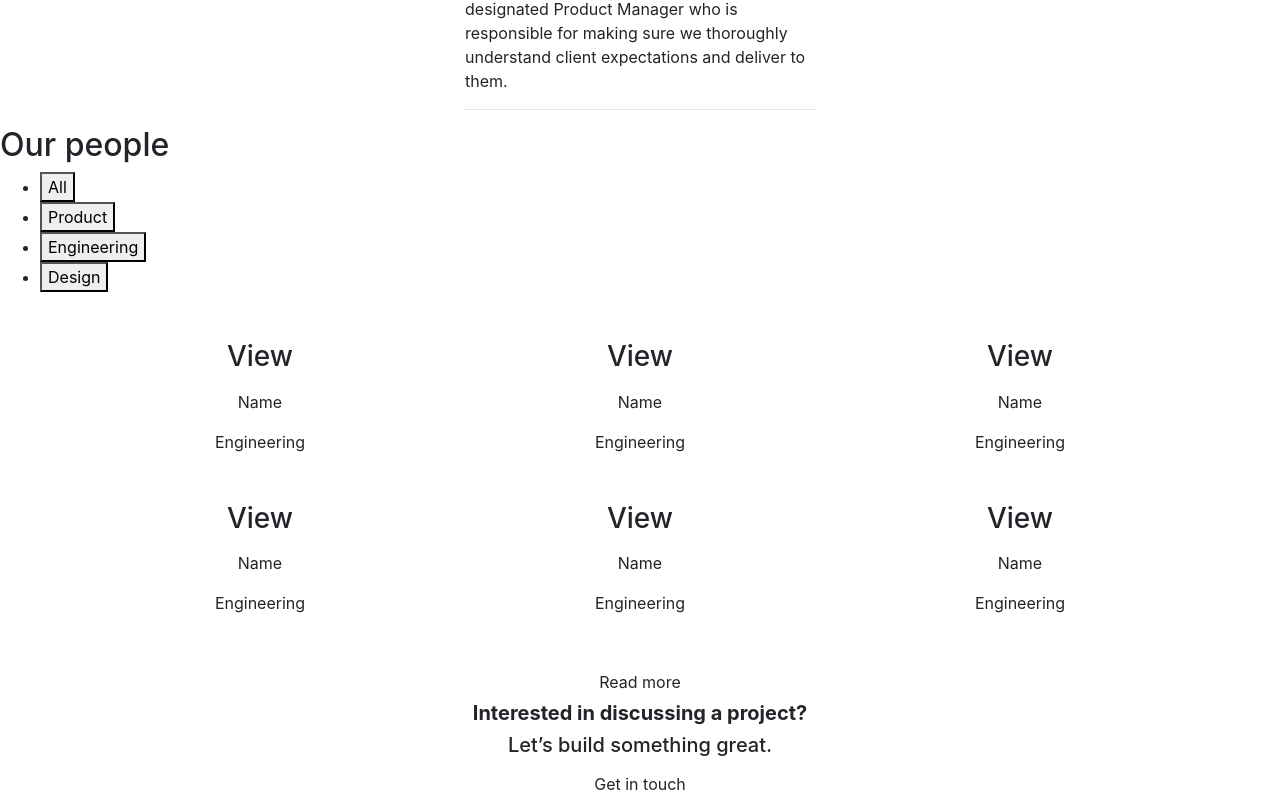
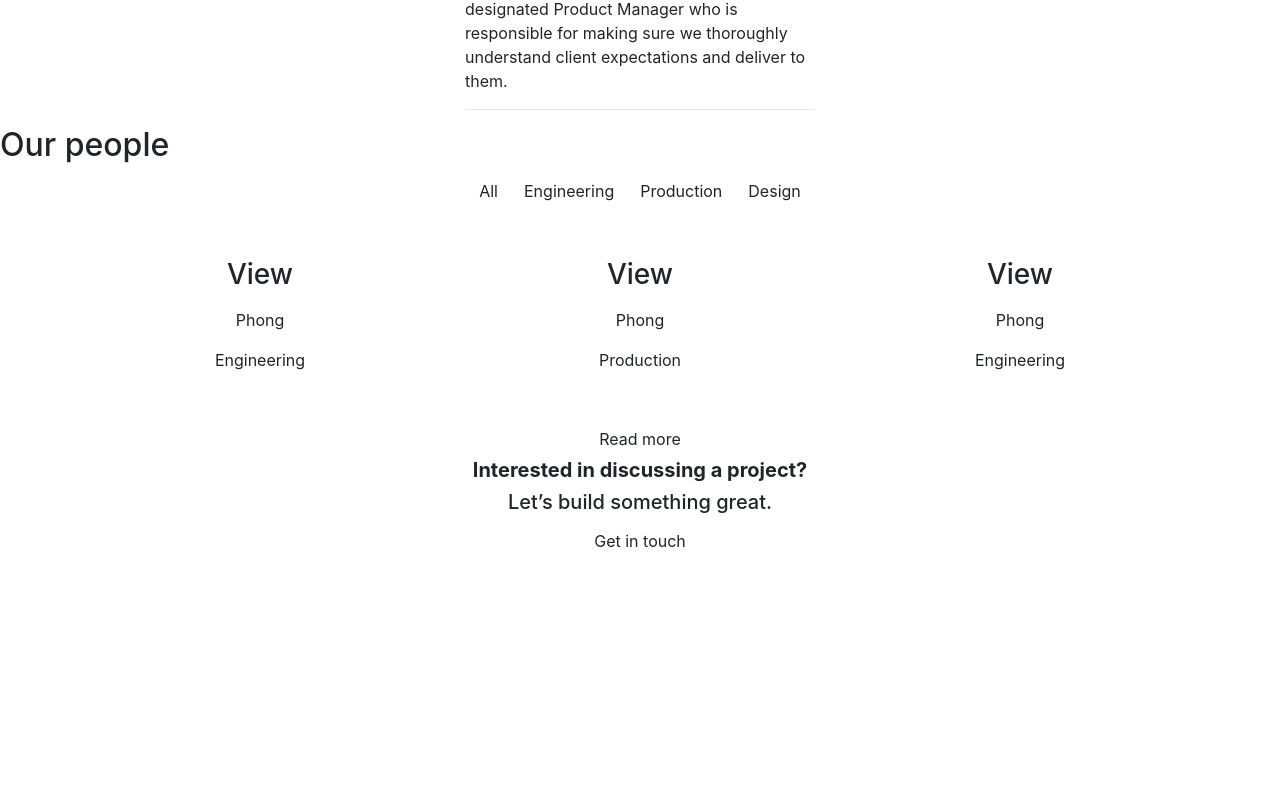
Before and after one commit to phong-Dev/IntelliNiche, a Next.js app: page /about in a window 1280 px wide. Shown: the part 614-1417 px from the top of the page. After the commit the page ends 1174 px from the top, so only its background shows below. Built offline with nearby package versions, Linux system fonts and the light colour scheme.

Commit message:
load more

```diff
--- a/components/Button.js
+++ b/components/Button.js
@@ -1,4 +1,4 @@
-const STYLES = ['btn--primary', 'btn--outline', 'btn--red', 'btn--black'];
+const STYLES = ['btn--primary', 'btn--outline', 'btn--red', 'btn--black', 'btn--line'];
 
 export const Button = ({
   children,
--- /dev/null
+++ b/components/ButtonFilter.js
@@ -0,0 +1,15 @@
+import { Button } from "../components/Button";
+
+const ButtonFilter = ({button, filter}) => {
+    return (
+        <div className="text-center">
+            {
+                button.map((cat, i)=>{
+                    return <Button key={i} type="button" buttonStyle="btn--line" onClick={()=> filter(cat)} className="btn">{cat}</Button>
+                })
+            }
+        </div>
+    )
+}
+
+export default ButtonFilter
--- /dev/null
+++ b/components/Menu.js
@@ -0,0 +1,25 @@
+const Menu = ({ menuItem }) => {
+  return (
+    <div className="row">
+      {
+        menuItem.map((item) => {
+          return (
+            <div key={item.id} className="col-md-4 col-sm-6">
+              <div  className="view-people">
+                <div className="effect-text">
+                  <h3>View</h3>
+                </div>
+              </div>
+              <div className="info-people mb-5 mt-3">
+                <p>{item.name}</p>
+                <p>{item.part}</p>
+              </div>
+            </div>
+          );
+        })
+      }
+    </div>
+  );
+};
+
+export default Menu;
--- a/pages/about.js
+++ b/pages/about.js
@@ -3,22 +3,36 @@ import Title from "../components/Title";
 import { Button } from "../components/Button";
 import { useState } from "react";
 import GetInTouch from "../components/GetInTouch";
+import items from './allPeople'
+// import Menu from "../components/Menu";
+import ButtonFilter from "../components/ButtonFilter";
+
+const allCategories = ['All', ...new Set(items.map(item => item.part))];
+
 
 const About = () => {
+  const [menuItem, setMenuItem] = useState(items)
+  const [buttons, setButtons] = useState(allCategories)
   const [button, setButton] = useState(true);
+  const [visible, setVisible] = useState(3)
 
-  const lists = [
-    { id: 1, title: "All" },
-    { id: 2, title: "Product" },
-    { id: 3, title: "Engineering" },
-    { id: 4, title: "Design" },
-  ];
 
-  const [selected, setSelected] = useState(1);
+   //Filter Function
+   const filter = (button) =>{
 
-  const handleColor = (row) => {
-    setSelected(row.id);
-  };
+    if(button === 'All'){
+      setMenuItem(items);
+      return;
+    }
+
+    const filteredData = items.filter(item => item.part ===  button);
+    setMenuItem(filteredData)
+  }
+
+  const showMore = () => {
+    setVisible((prevValue) => prevValue + 3)
+  }
+
 
   return (
     <>
@@ -121,99 +135,45 @@ const About = () => {
       <section id="people">
         <Title title="Our people" />
         <div className="filter-people">
-          <ul className="menu-people">
-            {/* <li ><button value="all" className={click ? "people-item active" : "fas fa-bars"}>All</button> </li>
-            <li ><button value="product" className={click ? "people-item active" : "fas fa-bars"}>Product</button></li>
-            <li><button value="engineering" className={click ? "people-item active" : "fas fa-bars"}>Engineering</button></li>
-            <li><button value="design" className={click ? "people-item active" : "fas fa-bars"}>Design</button></li> */}
+          {/* <ul className="menu-people">
             {lists.map((list) => (
               <li key={list.id}>
                 <button
                   key={list.id}
                   onClick={() => handleColor(list)}
-                  className={ (list.id === selected) ? "people-item active" : "people-item"}>
+                  className={
+                    list.id === selected ? "people-item active" : "people-item"
+                  }
+                >
                   {list.title}
                 </button>
               </li>
             ))}
-          </ul>
+          </ul> */}
+          <ButtonFilter button={buttons} filter={filter} />
         </div>
         <div className="container text-center mt-5">
+          {/* <Menu menuItem={menuItem}/> */}
           <div className="row">
-            <div className="col-md-4 col-sm-6">
-              <div className="view-people">
-              <div class="effect-text">
-          <h3>View</h3>
-
-        </div>
+      {
+        menuItem.slice(0, visible).map((item) => {
+          return (
+            <div key={item.id} className="col-md-4 col-sm-6">
+              <div  className="view-people">
+                <div className="effect-text">
+                  <h3>View</h3>
+                </div>
               </div>
               <div className="info-people mb-5 mt-3">
-                <p>Name</p>
-                <p>Engineering</p>
+                <p>{item.name}</p>
+                <p>{item.part}</p>
               </div>
             </div>
-            <div className="col-md-4 col-sm-6">
-              <div className="view-people">
-              <div class="effect-text">
-          <h3>View</h3>
-
-        </div>
-              </div>
-              <div className="info-people mb-5 mt-3">
-                <p>Name</p>
-                <p>Engineering</p>
-              </div>
-            </div>
-            <div className="col-md-4 col-sm-6">
-              <div className="view-people">
-              <div class="effect-text">
-          <h3>View</h3>
-
-        </div>
-              </div>
-              <div className="info-people mb-5 mt-3">
-                <p>Name</p>
-                <p>Engineering</p>
-              </div>
-            </div>
-            <div className="col-md-4 col-sm-6">
-              <div className="view-people">
-              <div class="effect-text">
-          <h3>View</h3>
-
-        </div>
-              </div>
-              <div className="info-people mb-5 mt-3">
-                <p>Name</p>
-                <p>Engineering</p>
-              </div>
-            </div>
-            <div className="col-md-4 col-sm-6">
-              <div className="view-people">
-              <div class="effect-text">
-          <h3>View</h3>
-
-        </div>
-              </div>
-              <div className="info-people mb-5 mt-3">
-                <p>Name</p>
-                <p>Engineering</p>
-              </div>
-            </div>
-            <div className="col-md-4 col-sm-6">
-              <div className="view-people">
-              <div class="effect-text">
-          <h3>View</h3>
-
-        </div>
-              </div>
-              <div className="info-people mb-5 mt-3">
-                <p>Name</p>
-                <p>Engineering</p>
-              </div>
-            </div>
-          </div>
-          {button && <Button buttonStyle="btn--black">Read more</Button>}
+          );
+        })
+      }
+    </div>
+          {button && <Button buttonStyle="btn--black" onClick={showMore}>Read more</Button>}
         </div>
       </section>
       {/* ----------end people------------- */}
--- /dev/null
+++ b/pages/allPeople.js
@@ -0,0 +1,32 @@
+export default [
+    {
+        id: 1,
+        name: 'Phong',
+        part: 'Engineering'
+    },
+    {
+        id: 2,
+        name: 'Phong',
+        part: 'Production'
+    },
+    {
+        id: 3,
+        name: 'Phong',
+        part: 'Engineering'
+    },
+    {
+        id: 4,
+        name: 'Phong',
+        part: 'Design'
+    },
+    {
+        id: 5,
+        name: 'Phong',
+        part: 'Design'
+    },
+    {
+        id: 6,
+        name: 'Phong',
+        part: 'Production'
+    }
+]
--- a/pages/api/contact.js
+++ b/pages/api/contact.js
@@ -41,7 +41,9 @@ export default (req, res) => {
   const { name, email, message, phone } = req.body;
 
   const transporter = nodemailer.createTransport({
-    service: "gmail",
+    host: 'smtp.gmail.com',
+    port: 465,
+    secure: true,
     auth: {
       user: process.env.user,
       pass: process.env.pass,
--- a/styles/button.css
+++ b/styles/button.css
@@ -42,6 +42,26 @@
     font-weight: 500;
   }
 
+  .btn--line {
+    background-color: none;
+    color: black;
+    border-radius: 0px;
+  }
+
+  .btn--line:hover {
+    border-bottom: 2px solid red;
+  }
+
+  .btn--line:focus {
+    border-bottom: 2px solid red;
+    outline: white!important;
+  }
+
+  .btn--line:active {
+    border-bottom: 2px solid red;
+    outline: none;
+  }
+
 
   .btn--outline:hover {
     background-color: #fff;
--- a/styles/globals.css
+++ b/styles/globals.css
@@ -15,6 +15,10 @@ a {
 
 * {
   box-sizing: border-box;
+}
+
+button{
+  outline: none;
 }
 
 
```
